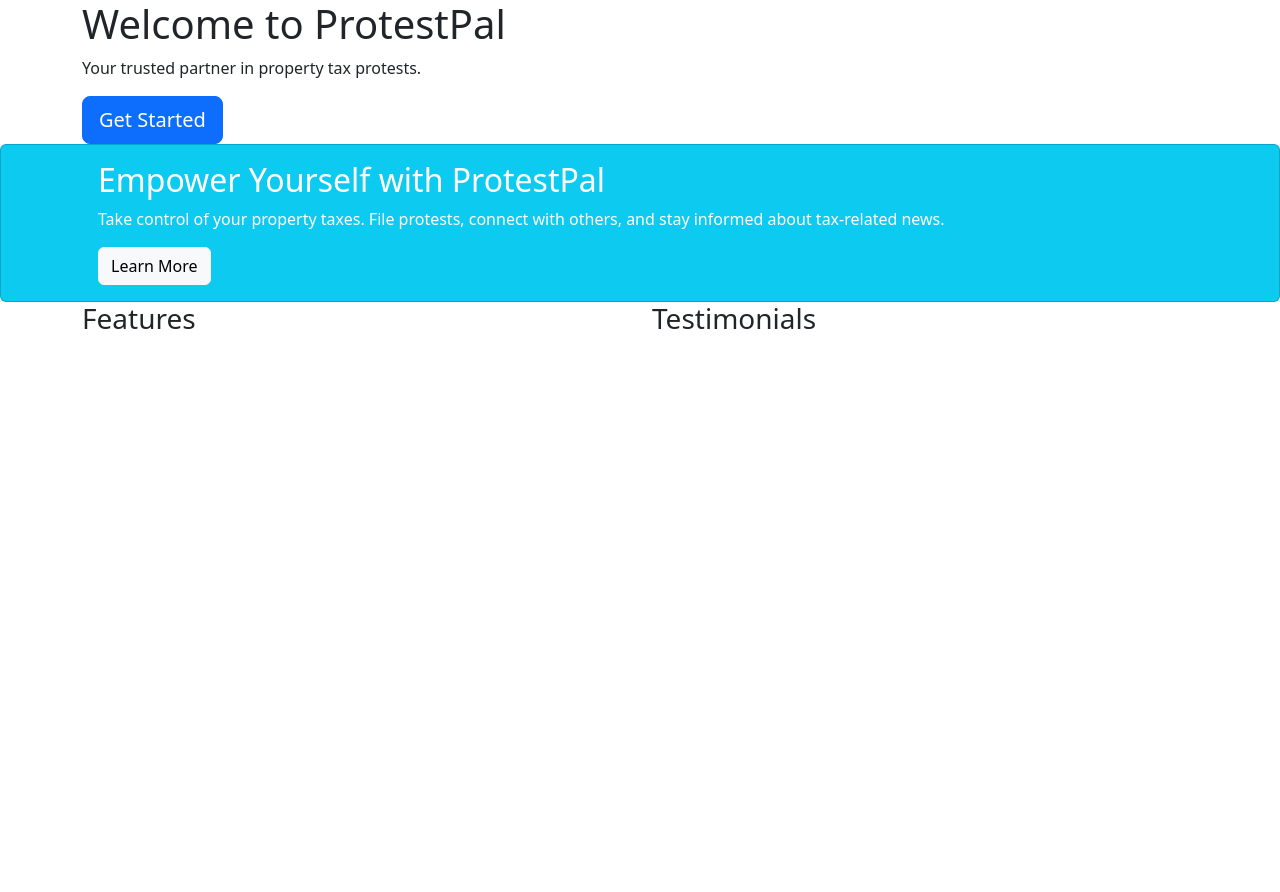
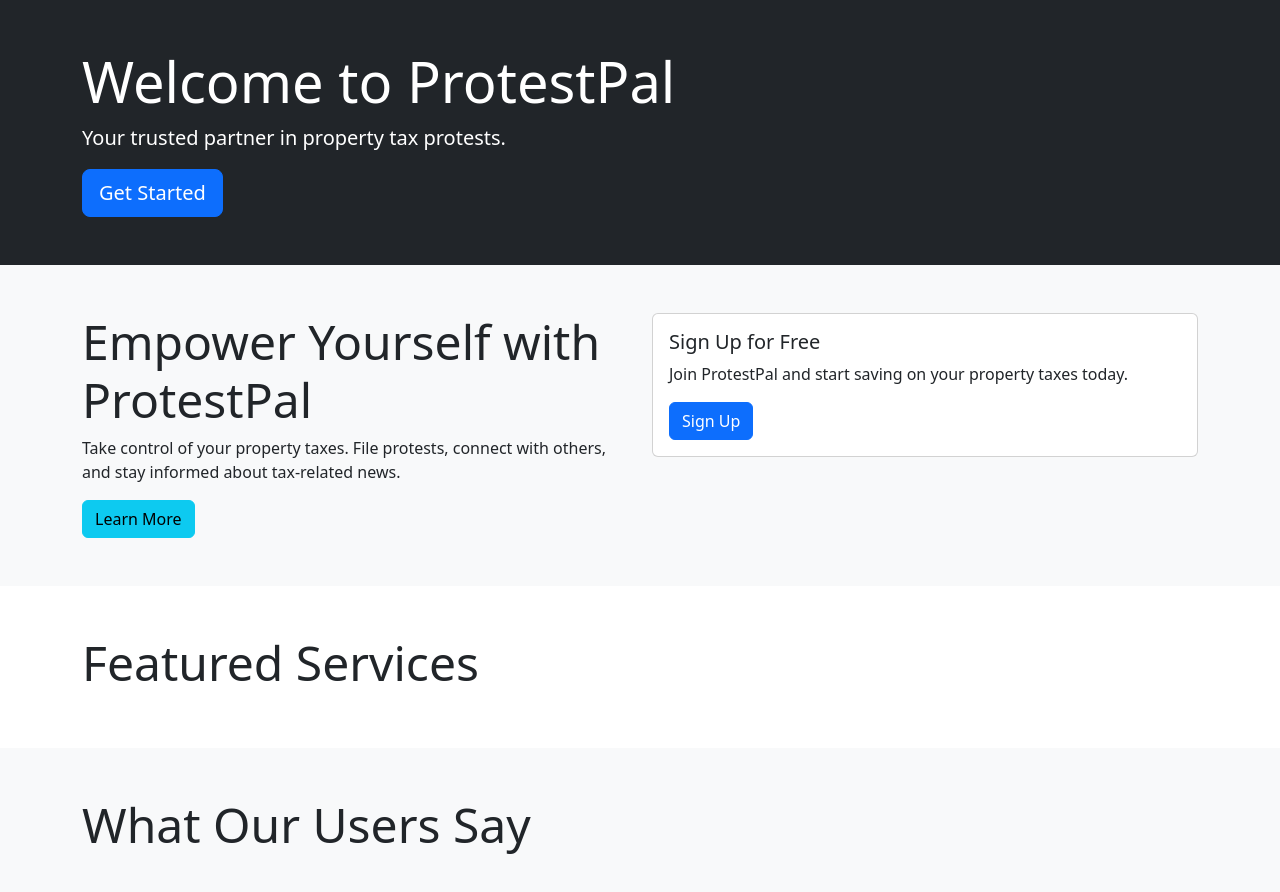
Before and after one commit to Stik-Tek/ProtestPal, a React (Create React App) app: page / in a window 1280 px wide. Shown: the top 892 px of the page. Before the commit the page ends 800 px from the top, so only its background shows below. Built offline with nearby package versions, Linux system fonts and the light colour scheme; the HTML template or start-up script is replaced by a standard one.

Commit message:
reformatting the homepage

```diff
--- a/src/App.js
+++ b/src/App.js
@@ -1,5 +1,6 @@
 import React from 'react';
 import HomePage from './HomePage';
+import 'bootstrap/dist/css/bootstrap.min.css';
 
 function App() {
   return (
--- a/src/HomePage.js
+++ b/src/HomePage.js
@@ -7,50 +7,77 @@
   return (
     <div>
       {/* Header */}
-      <header>
+      <header className="bg-dark text-white py-5">
         <Container>
           <Row>
-            <Col>
-              <h1>Welcome to ProtestPal</h1>
-              <p>Your trusted partner in property tax protests.</p>
+            <Col lg={8}>
+              <h1 className="display-4">Welcome to ProtestPal</h1>
+              <p className="lead">
+                Your trusted partner in property tax protests.
+              </p>
               <Button variant="primary" size="lg">
                 Get Started
               </Button>
-            </Col>
-            <Col>
-              {/* You can add an image or logo here */}
             </Col>
           </Row>
         </Container>
       </header>
 
       {/* Hero Section */}
-      <Card className="bg-info text-white">
+      <section className="bg-light py-5">
         <Container>
-          <Card.Body>
-            <h2>Empower Yourself with ProtestPal</h2>
+          <Row>
+            <Col lg={6}>
+              <h2 className="display-5">Empower Yourself with ProtestPal</h2>
               <p>
                 Take control of your property taxes. File protests, connect with
                 others, and stay informed about tax-related news.
               </p>
-            <Button variant="light">Learn More</Button>
+              <Button variant="info">Learn More</Button>
+            </Col>
+            <Col lg={6}>
+              <Card>
+                <Card.Body>
+                  <h5>Sign Up for Free</h5>
+                  <p>
+                    Join ProtestPal and start saving on your property taxes
+                    today.
+                  </p>
+                  <Button variant="primary">Sign Up</Button>
                 </Card.Body>
+              </Card>
+            </Col>
+          </Row>
         </Container>
-      </Card>
+      </section>
 
-      {/* Other Content */}
+      {/* Featured Section */}
+      <section className="py-5">
         <Container>
           <Row>
             <Col>
-            <h3>Features</h3>
-            {/* Add feature descriptions here */}
-          </Col>
-          <Col>
-            <h3>Testimonials</h3>
-            {/* Add testimonials or user reviews here */}
+              <h2 className="display-5">Featured Services</h2>
             </Col>
           </Row>
+          <Row>
+            {/* Add featured service cards here */}
+          </Row>
         </Container>
+      </section>
+
+      {/* Testimonials Section */}
+      <section className="bg-light py-5">
+        <Container>
+          <Row>
+            <Col>
+              <h2 className="display-5">What Our Users Say</h2>
+            </Col>
+          </Row>
+          <Row>
+            {/* Add user testimonial cards here */}
+          </Row>
+        </Container>
+      </section>
     </div>
   );
 }
```
Lines whose indentation alone changed are shown as unchanged.
